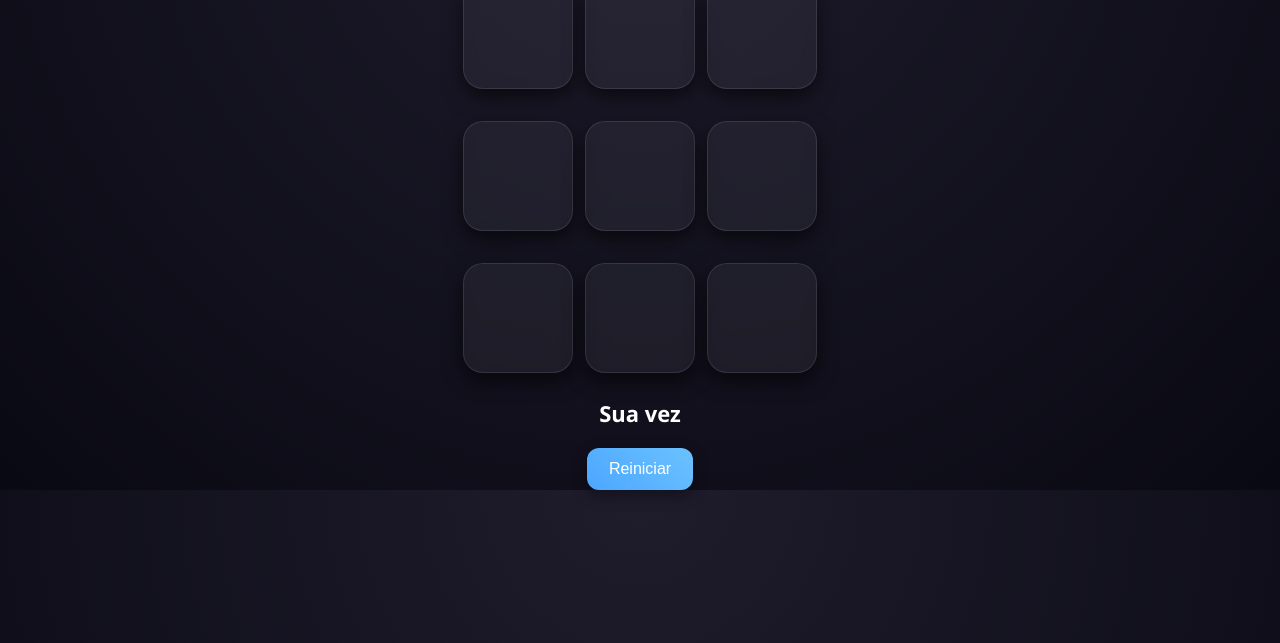
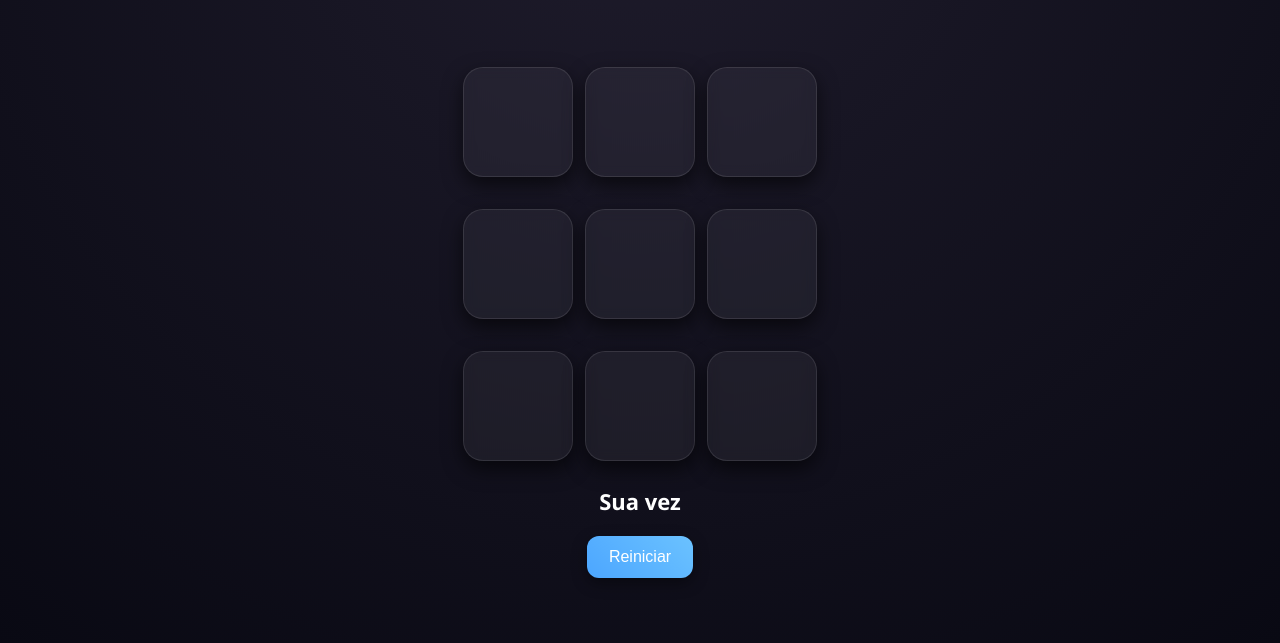
Before and after one commit to Bl4ze-lab/Tic-Tac-Medio, a plain HTML site: page index.html in a window 1280 px wide. Shown: the part 157-800 px from the top of the page. Drawn offline with Linux system fonts and the light colour scheme.

Commit message:
Center content using flexbox in index.html

```diff
--- a/index.html
+++ b/index.html
@@ -10,6 +10,7 @@
     background: radial-gradient(circle at top, #1f1c2c, #090913);
     color: white;
     margin: 0; padding: 0;
+    display: flex; justify-content: center; align-items: center; min-height: 100vh; flex-direction: column;
   }
 
   h1 {
```
